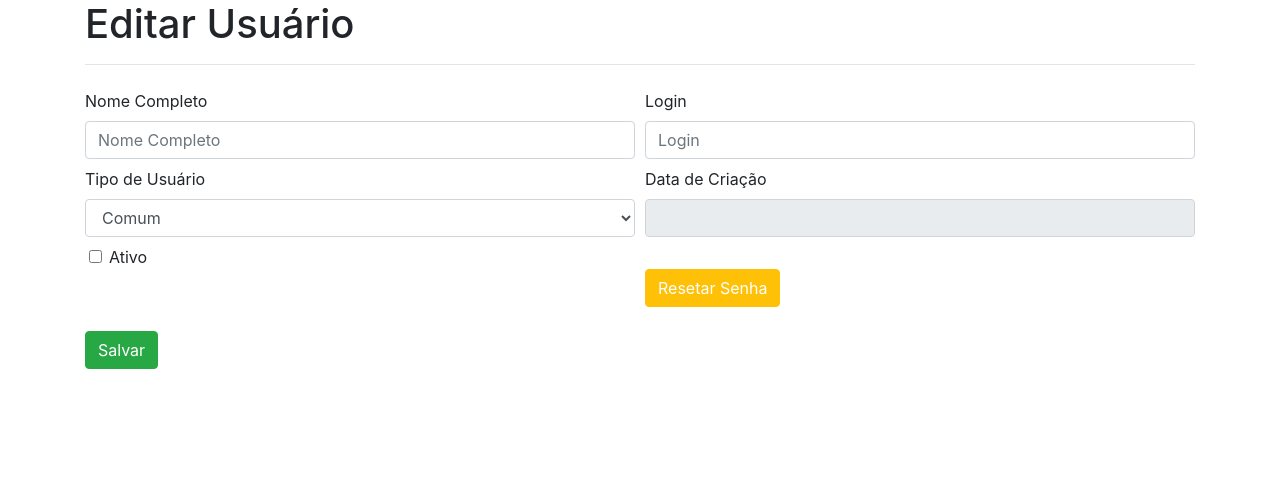
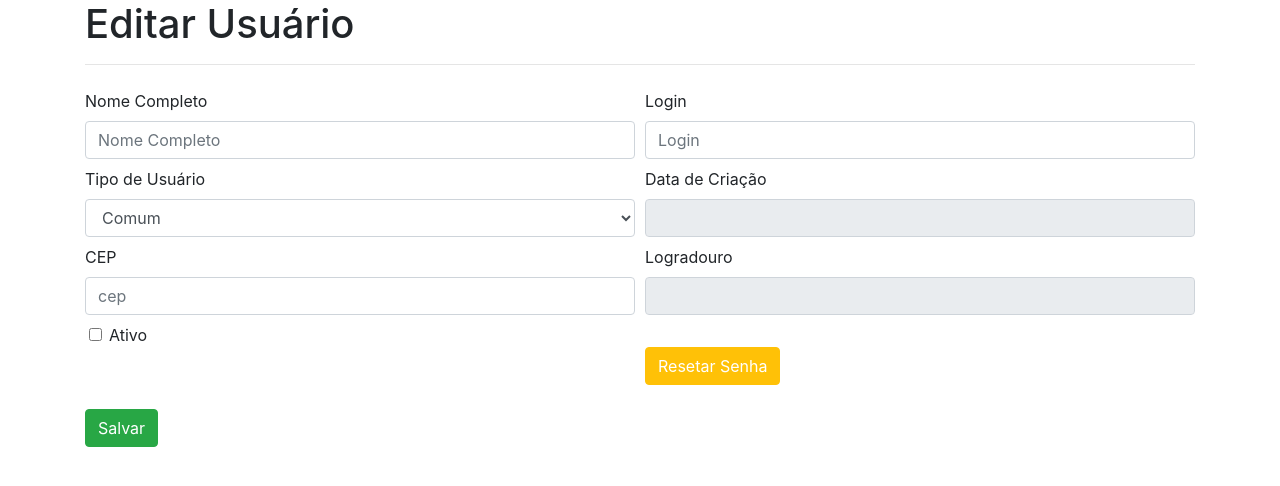
Before and after one commit to MagnoBelloni/OrganizingToCare, a Flask app: page /usuario/editar/1 in a window 1280 px wide. Shown: the part 56-542 px from the top of the page. Run offline with Flask 2, Linux system fonts and the light colour scheme; data that the repository does not hold is empty; some libraries are stand-ins or nearby versions.

Commit message:
Conexão com a api ViaCEP

```diff
--- a/organizingtocare/app/controllers/usuario.py
+++ b/organizingtocare/app/controllers/usuario.py
@@ -2,6 +2,7 @@ from app import app, db
 from flask import render_template, request, redirect, url_for, flash, session
 from app.models.usuario import Usuario
 from app.helpers.gera_senha import gerar_senha_aleatoria
+from app.apis.via_cep import busca_cep
 
 
 @app.route("/", methods=['GET', 'POST'])
@@ -46,8 +47,10 @@ def index_usuario():
 def novo_usuario():
     if request.method == 'POST':
         senha = gerar_senha_aleatoria()
+        cep = request.form['cep']
+        logradouro = busca_cep(cep)
         usuario = Usuario(
-            request.form['nome'], request.form['login'], request.form['tipo'], senha)
+            request.form['nome'], request.form['login'], request.form['tipo'], senha, cep, logradouro)
 
         db.session.add(usuario)
         db.session.commit()
@@ -64,6 +67,8 @@ def editar_usuario(id):
         usuario.login = request.form['login']
         usuario.tipo = request.form['tipo']
         ativo = bool(request.form.get('ativo'))
+        usuario.cep = request.form['cep']
+        usuario.logradouro = busca_cep(usuario.cep)
         usuario.ativo = ativo
 
         db.session.commit()
--- a/organizingtocare/app/models/usuario.py
+++ b/organizingtocare/app/models/usuario.py
@@ -11,9 +11,13 @@ class Usuario(db.Model):
     ativo = db.Column(db.Boolean, default=True)
     trocarSenha = db.Column(db.Boolean, default=True)
     dataCriacao = db.Column(db.DateTime, default=datetime.datetime.utcnow)
+    cep = db.Column(db.String(8), nullable=False)
+    logradouro = db.Column(db.String(40), nullable=False)
 
-    def __init__(self, nome, login, tipo, senha):
+    def __init__(self, nome, login, tipo, senha, cep, logradouro):
         self.nomeCompleto = nome
         self.login = login
         self.tipo = tipo
         self.senha = senha
+        self.cep = cep
+        self.logradouro = logradouro
--- a/organizingtocare/app/templates/base.html
+++ b/organizingtocare/app/templates/base.html
@@ -11,7 +11,7 @@
 
 <body>
     <nav class="navbar navbar-expand-lg navbar-light bg-dark">
-        <a class="navbar-brand text-white" href="#">Organizing to Care</a>
+        <a class="navbar-brand text-white" href="/home">Organizing to Care</a>
         <button class="navbar-toggler" type="button" data-toggle="collapse" data-target="#navbarSupportedContent"
             aria-controls="navbarSupportedContent" aria-expanded="false" aria-label="Toggle navigation">
             <span class="navbar-toggler-icon"></span>
--- a/organizingtocare/app/templates/usuario/editar.html
+++ b/organizingtocare/app/templates/usuario/editar.html
@@ -27,6 +27,15 @@
             <input type="text" disabled class="form-control" name="dataCriacao" id="dataCriacao"
                 value="{{usuario.dataCriacao}}">
         </div>
+        <div class="col-sm-12 col-lg-6 mt-2">
+            <label>CEP</label>
+            <input type="text" class="form-control" name="cep" id="cep" placeholder="cep" value="{{usuario.cep}}">
+        </div>
+        <div class="col-sm-12 col-lg-6 mt-2">
+            <label>Logradouro</label>
+            <input type="text" class="form-control" name="Logradouro" id="Logradouro" disabled
+                value="{{usuario.logradouro}}">
+        </div>
         <div class="form-check col-sm-12 col-lg-6 mt-2 ml-4">
             <input type="checkbox" class="form-check-input" name="ativo" id="ativo" {% if usuario.ativo==True %}
                 checked="checked" {% endif %}>
--- a/organizingtocare/app/templates/usuario/novo.html
+++ b/organizingtocare/app/templates/usuario/novo.html
@@ -17,7 +17,10 @@
                 <option value="administrador">Administrador</option>
             </select>
         </div>
-
+        <div class="col-sm-12 col-lg-6 mt-2">
+            <label>Informe seu CEP</label>
+            <input type="text" class="form-control" name="cep" id="cep" placeholder="CEP">
+        </div>
     </div>
     <button class="btn btn-success mt-4" type="submit">Salvar</button>
 </form>
--- a/organizingtocare/requirements.txt
+++ b/organizingtocare/requirements.txt
@@ -1,2 +1,3 @@
 Flask==1.1.2
 flask_sqlalchemy==2.5.1
+requests==2.25.1
```
Also changed, not shown: organizingtocare/app/apis/via_cep.py (added, +7 -0 lines), README.md, 1 other file.
